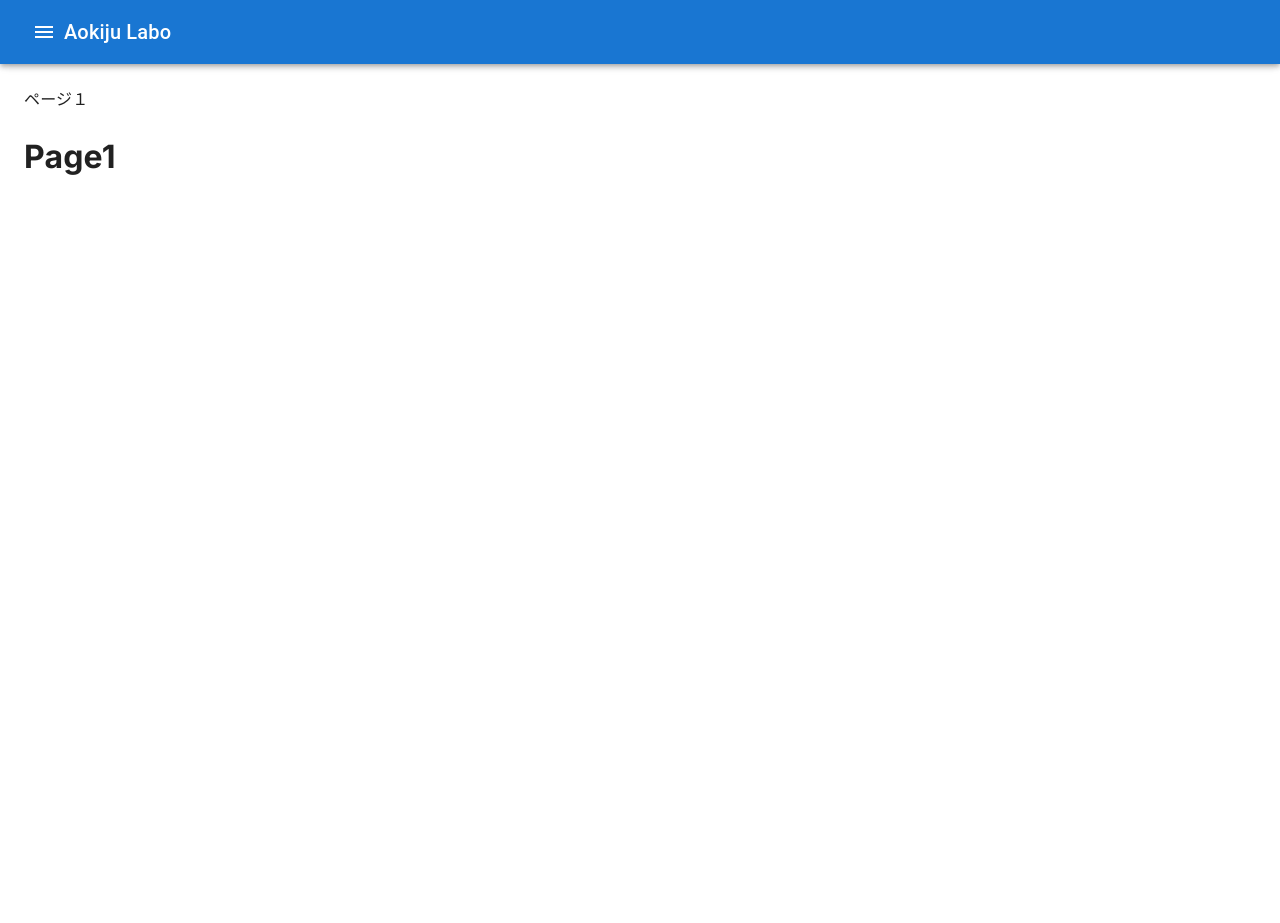
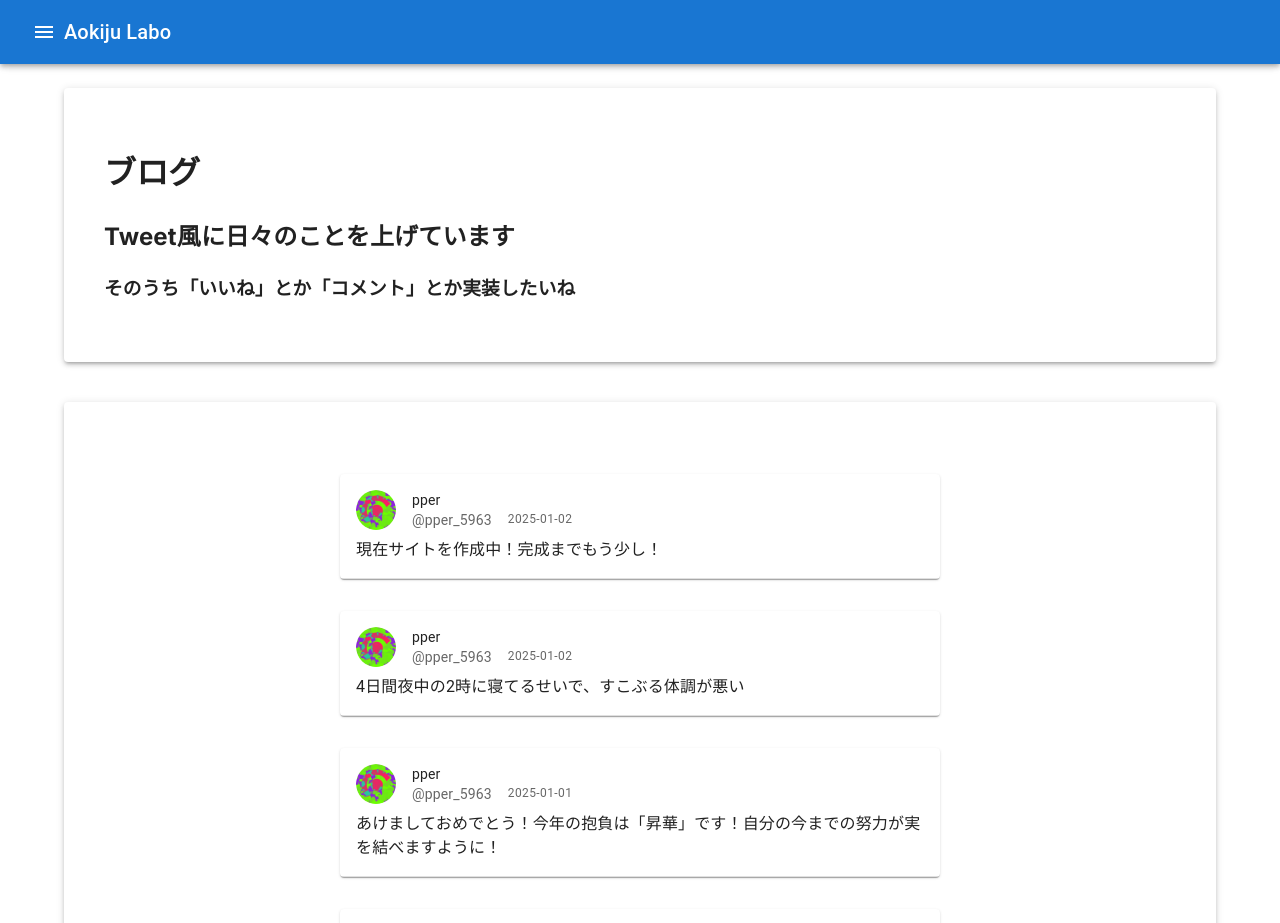
Before and after one commit to Raito5963/aokiju-labo2, a Next.js app in the folder aokiju/: page /blog in a window 1280 px wide. Shown: the top 923 px of the page. Before the commit the page ends 800 px from the top, so only its background shows below. Built offline with nearby package versions, Linux system fonts and the light colour scheme; what @mui/material-nextjs would draw is missing.

Commit message:
TweetCardコンポーネントに日付と画像表示機能を追加し、サイドバーに新しいメニュー項目を追加。資格ページを更新し、資格一覧をテーブル形式で表示。

```diff
--- a/aokiju/app/_components/TweetCard.tsx
+++ b/aokiju/app/_components/TweetCard.tsx
@@ -1,29 +1,30 @@
 import React from 'react';
-import { Card, CardContent, CardHeader, Avatar, IconButton, Typography, Divider } from '@mui/material';
+import { Card, CardContent, CardHeader, Avatar, Typography, Divider, Box, CardMedia } from '@mui/material';
 import pperImage from './../image/pper.png';
 
 type TweetCardProps = {
     tweet: string;  // tweet内容を受け取るプロパティ
+    date: string;   // tweetの日付を受け取るプロパティ
+    imageUrl?: string;  // 画像のURL（オプション）
 };
 
-{/*
-    --他のページでTweet内容を設定するには--
-    import TweetCard from "./../_components/TweetCard";
-    import { text } from "./../_components/tweet";
-    const tweet = text("Tweet内容を記載");
-    <TweetCard tweet={tweet} />
-*/}
-
-const TweetCard = ({ tweet }: TweetCardProps) => {
+const TweetCard = ({ tweet, date, imageUrl }: TweetCardProps) => {
     return (
-        <Card sx={{ maxWidth: 600, margin: '20px auto' }}>
+        <Card sx={{ maxWidth: 600, margin: '2em auto' }}>
             {/* ヘッダー部分：ユーザー情報 */}
             <CardHeader
-                avatar={
-                    <Avatar src={pperImage.src} />
+                avatar={<Avatar src={pperImage.src} />}
+                title="pper"
+                subheader={
+                    <Box sx={{ display: 'flex', alignItems: 'center' }}>
+                        <Typography variant="body2" color="text.secondary" sx={{ marginRight: 2 }}>
+                            @pper_5963
+                        </Typography>
+                        <Typography variant="caption" color="text.secondary">
+                            {date}
+                        </Typography>
+                    </Box>
                 }
-                title="pper"
-                subheader="@pper_5963"
                 sx={{ paddingBottom: 0 }}
             />
 
@@ -32,6 +33,16 @@ const TweetCard = ({ tweet }: TweetCardProps) => {
                 <Typography variant="body1" component="p">
                     {tweet}  {/* tweetプロパティを表示 */}
                 </Typography>
+
+                {/* 画像が指定されている場合は表示 */}
+                {imageUrl && (
+                    <CardMedia
+                        component="img"
+                        image={imageUrl}
+                        alt="Tweet image"
+                        sx={{ width: '100%', height: 'auto', marginTop: 2 }}
+                    />
+                )}
             </CardContent>
             <Divider />
         </Card>
--- a/aokiju/app/_components/sidebar.tsx
+++ b/aokiju/app/_components/sidebar.tsx
@@ -15,6 +15,8 @@ import CoffeeIcon from "@mui/icons-material/Coffee";
 import EditNoteIcon from '@mui/icons-material/EditNote';
 import PersonIcon from '@mui/icons-material/Person';
 import CategoryIcon from '@mui/icons-material/Category';
+import AppsIcon from '@mui/icons-material/Apps';
+import HolidayVillageIcon from '@mui/icons-material/HolidayVillage';
 
 type MenuItem = {
     name: string;
@@ -26,6 +28,9 @@ const menuList: MenuItem[] = [
     { name: "資格", url: "/qualification", icon: <EditNoteIcon /> },
     { name: "制作物", url: "/production", icon: <CategoryIcon /> },
     { name: "ブログ", url: "/blog", icon: <CoffeeIcon /> },
+    { name: "将棋", url: "/shogi", icon: <HolidayVillageIcon /> },
+    { name: "ルービックキューブ", url: "/rubiks", icon: <AppsIcon /> },
+    { name: "資格試験体験記", url: "/qualification-note", icon: <EditNoteIcon /> },
 ];
 
 const drawerWidth = 240;
@@ -51,9 +56,12 @@ const SideBar = () => {
                 <List>
                     {menuList.map(({ name, url, icon }: MenuItem) => (
                         <ListItem key={name} disablePadding>
-                            <ListItemButton>
-                                <ListItemIcon>{icon}</ListItemIcon>
-                                <Link href={url} underline="none" color="inherit">
+                            <ListItemButton
+                                component="div" // 必須：Linkでラップしない場合は、ListItemButtonの`component="div"`を設定
+                                sx={{ width: "100%" }} // 横幅いっぱいに広げる
+                            >
+                                <Link href={url} underline="none" color="inherit" sx={{ width: "100%" }}>
+                                    <ListItemIcon>{icon}</ListItemIcon>
                                     {name}
                                 </Link>
                             </ListItemButton>
--- /dev/null
+++ b/aokiju/app/_components/tweet.ts
@@ -0,0 +1,26 @@
+import Icon from "./../image/pper.png";
+
+export type TweetData = {
+    text: string;  // ツイートの内容
+    date: string;  // ツイートの日付
+    imageUrl?: string;  // 画像URL（オプション）
+};
+/*
+text: ツイート内容
+date: ツイート日時
+imageUrl: 画像
+画像を添付したいときはimportしてその変数をimageUrlに渡す。
+例：
+import Icon from "./../image/pper.png";
+{ text: "これ自分のアイコン！手作り也！", date: "2024-12-31",  imageUrl: Icon.src },
+*/
+export const Tweets: TweetData[] = [
+    { text: "現在サイトを作成中！完成までもう少し！", date: "2025-01-02" },
+    { text: "4日間夜中の2時に寝てるせいで、すこぶる体調が悪い", date: "2025-01-02" },  // 画像なし
+    { text: "あけましておめでとう！今年の抱負は「昇華」です！自分の今までの努力が実を結べますように！", date: "2025-01-01" },
+    { text: "これ自分のアイコン！手作り也！", date: "2024-12-31",  imageUrl: Icon.src },  // 画像あり
+];
+
+export const text = (tweet: string) => {
+    return tweet; // tweet内容をそのまま返す
+};
--- a/aokiju/app/_components/tweet.tsx
+++ /dev/null
@@ -1,3 +0,0 @@
-export const text = (tweet: string) => {
-    return tweet; // tweet内容をそのまま返す
-};
--- a/aokiju/app/blog/page.tsx
+++ b/aokiju/app/blog/page.tsx
@@ -1,13 +1,41 @@
-import { Breadcrumbs, Link, Typography } from "@mui/material";
+import { Box, Paper, Container } from "@mui/material";
 import React from "react";
+import TweetCard from "./../_components/TweetCard";
+import { Tweets } from "./../_components/tweet";  // tweet.ts からデータをインポート
+
+
+//新しくTweetを追加したいなら"_components/tweet.ts"に追加してね！
 
 const PageOne = () => {
     return (
         <>
-            <Breadcrumbs aria-label="breadcrumb">
-                <Typography color="text.primary">ページ１</Typography>
-            </Breadcrumbs>
-            <h1>Page1</h1>
+            <Container>
+                <Paper
+                    elevation={3}
+                    sx={{
+                        p: 5,
+                    }}>
+                    <h1>ブログ</h1>
+                    <h2>Tweet風に日々のことを上げています</h2>
+                    <h3>そのうち「いいね」とか「コメント」とか実装したいね</h3>
+                </Paper>
+                <Paper
+                    elevation={3}
+                    sx={{
+                        p: 5,
+                        mt: 5,
+                    }}>
+                    {/* Tweets 配列をループして TweetCard を表示 */}
+                    {Tweets.map((tweetData, index) => (
+                        <TweetCard
+                            key={index}
+                            tweet={tweetData.text}
+                            date={tweetData.date}
+                            imageUrl={tweetData.imageUrl}  // 画像URLを渡す
+                        />
+                    ))}
+                </Paper>
+            </Container>
         </>
     );
 };
--- a/aokiju/app/introduction/page.tsx
+++ b/aokiju/app/introduction/page.tsx
@@ -49,7 +49,9 @@ const PageOne = () => {
                 <h3 style={{ lineHeight: 1.5 }}>
                     <p>趣味はルービックキューブと将棋です！</p>
                     <p>ルービックキューブの最速タイム　12.95秒</p>
+                    <p>使用しているルービックキューブ　XMD tornade v3 M Pioneer</p>
                     <p>将棋で使っている戦法　極限早繰り銀</p>
+                    <p>将棋クエスト　7級　レート1352</p>
                 </h3>
             </Paper>
         </Container>
```
Also changed, not shown: aokiju/app/qualification/page.tsx (+73 -1 lines).
